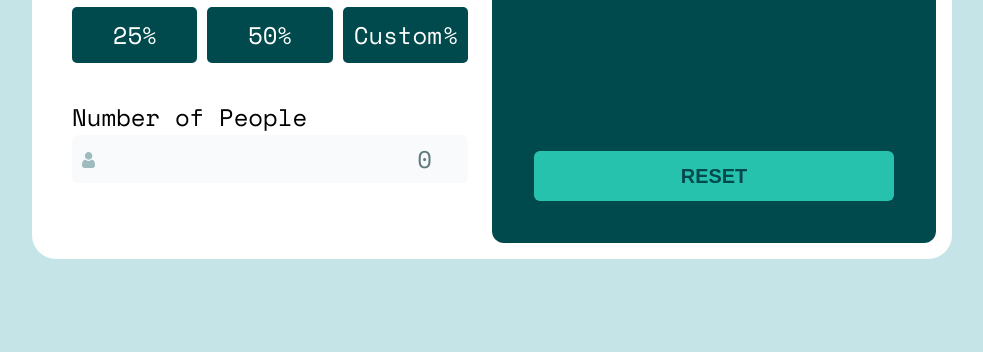
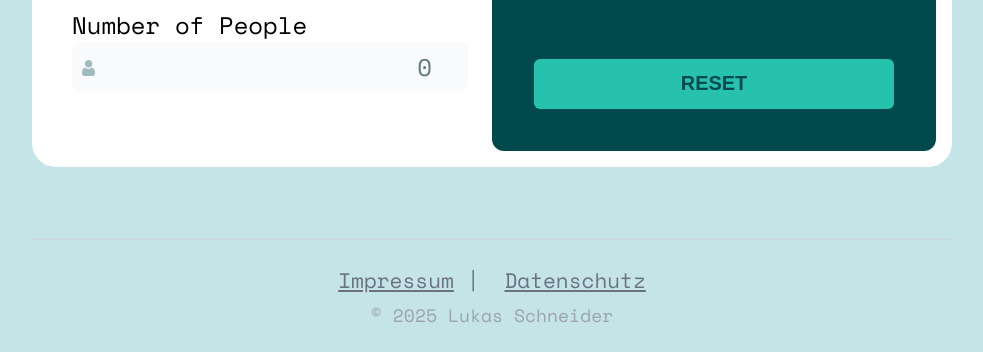
Before and after one commit to Lukas3162000/tip-calculator-app-main, a plain HTML site: page index.html in a window 1280 px wide. Shown: the part 463-815 px from the top of the page, without its empty margins (148-1131 px from the left). Drawn offline with nearby package versions, Linux system fonts and the light colour scheme.

Commit message:
Legal Expansion

```diff
--- a/index.html
+++ b/index.html
@@ -79,4 +79,13 @@
 
 
 </body>
+
+<footer style="margin-top: 3rem; padding: 1rem 0; text-align: center; font-size: 0.875rem; color: #6b7280; border-top: 1px solid #d1d5db;">
+  <p>
+    <a href="https://lukas3162000.github.io/privacy/impressum.html" style="text-decoration: underline; color: #6b7280;">Impressum</a> |
+    <a href="https://lukas3162000.github.io/privacy/Datenschutz.html" style="text-decoration: underline; color: #6b7280; margin-left: 0.5rem;">Datenschutz</a>
+  </p>
+  <p style="margin-top: 0.25rem; font-size: 0.75rem; color: #9ca3af;">&copy; 2025 Lukas Schneider</p>
+</footer>
+
 </html>
```
